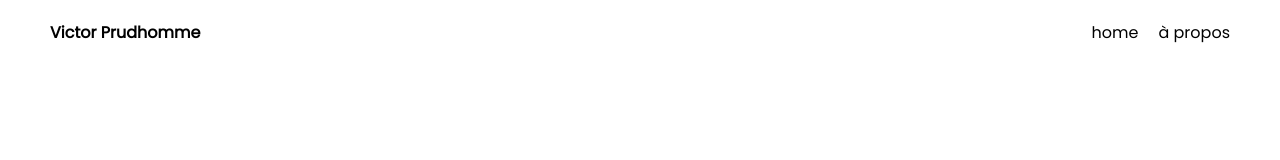
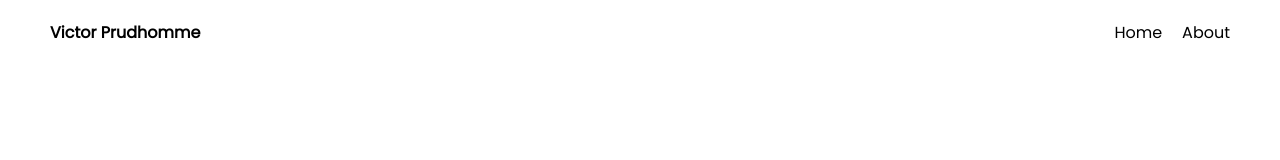
Before and after one commit to victor-prdh/portfolio, a Next.js app: page / in a window 1280 px wide. Shown: the top 160 px of the page. Built offline with nearby package versions, Linux system fonts and the light colour scheme.

Commit message:
fix: rename link

```diff
--- a/components/header.js
+++ b/components/header.js
@@ -11,8 +11,8 @@ export default function Header() {
 
       <nav>
         <ul className={styles.navigation}>
-          <li><Link href="/">home</Link></li>
-          <li><Link href="/about">à&nbsp;propos</Link></li>
+          <li><Link href="/">Home</Link></li>
+          <li><Link href="/about">About</Link></li>
         </ul>
       </nav>
     </header>
```
